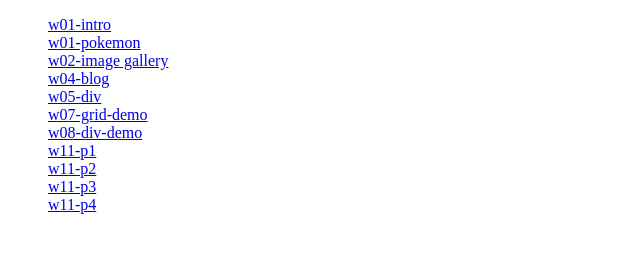
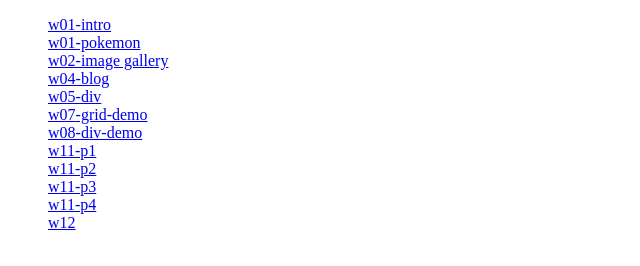
Before and after one commit to jackywi2/Demo, a plain HTML site: page index.html in a window 1280 px wide. Shown: the full height of the page, 0-640 px from the left. Drawn offline with Linux system fonts and the light colour scheme.

Commit message:
Update index.html

```diff
--- a/index.html
+++ b/index.html
@@ -46,6 +46,9 @@
       <li>
         <a href="./w11/midterm-stud-xx/p4_nav_xx.html">w11-p4</a>
       </li>
+      <li>
+        <a href="./w12/index.html">w12</a>
+      </li>
     </ul>
   </body>
 </html>
```
